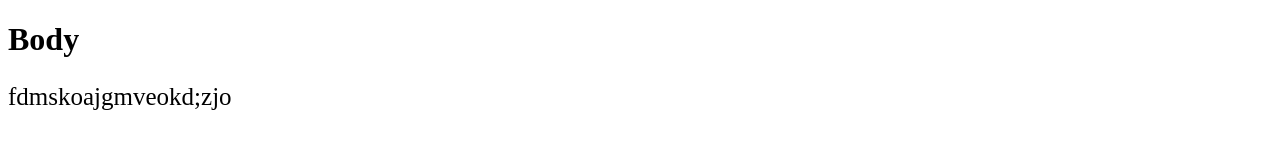
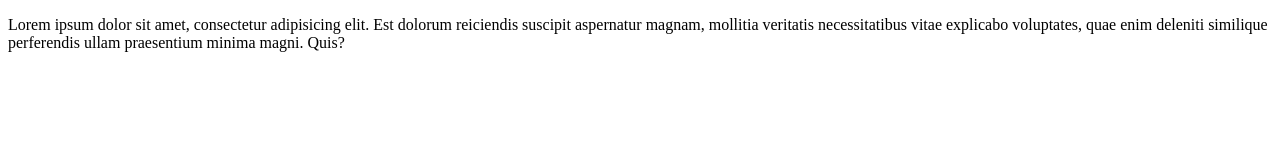
Before and after one commit to wiedzmin2121/site, a plain HTML site: page index.html in a window 1280 px wide. Drawn offline with Linux system fonts and the light colour scheme.

Commit message:
third commit

```diff
--- a/index.html
+++ b/index.html
@@ -6,7 +6,6 @@
 	<link rel="stylesheet" href="/style.css">
 </head>
 <body>
-	<h1>Body</h1>
-	<p class="head">fdmskoajgmveokd;zjo</p>
+	<p>Lorem ipsum dolor sit amet, consectetur adipisicing elit. Est dolorum reiciendis suscipit aspernatur magnam, mollitia veritatis necessitatibus vitae explicabo voluptates, quae enim deleniti similique perferendis ullam praesentium minima magni. Quis?</p>
 </body>
 </html>
```
